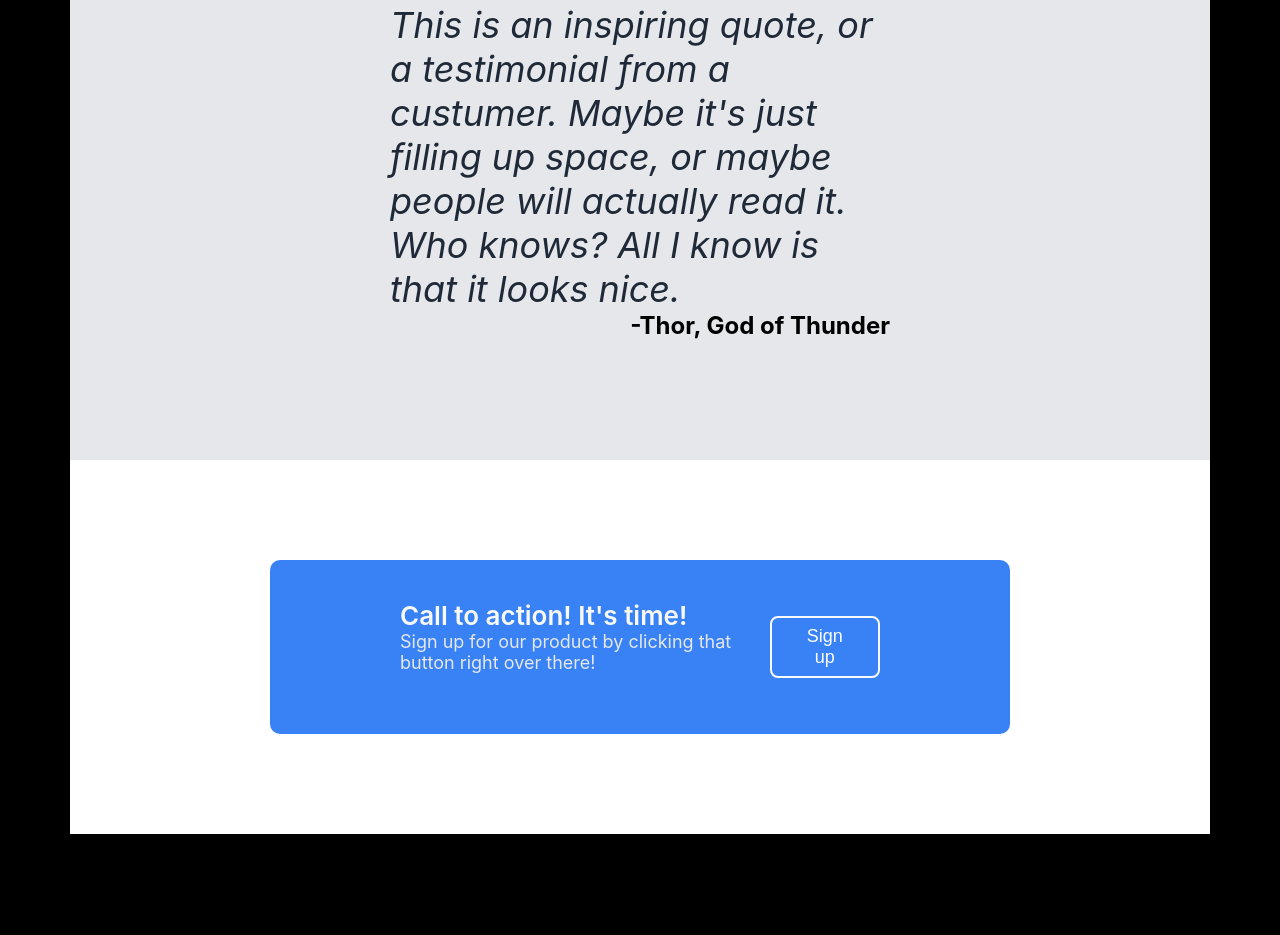
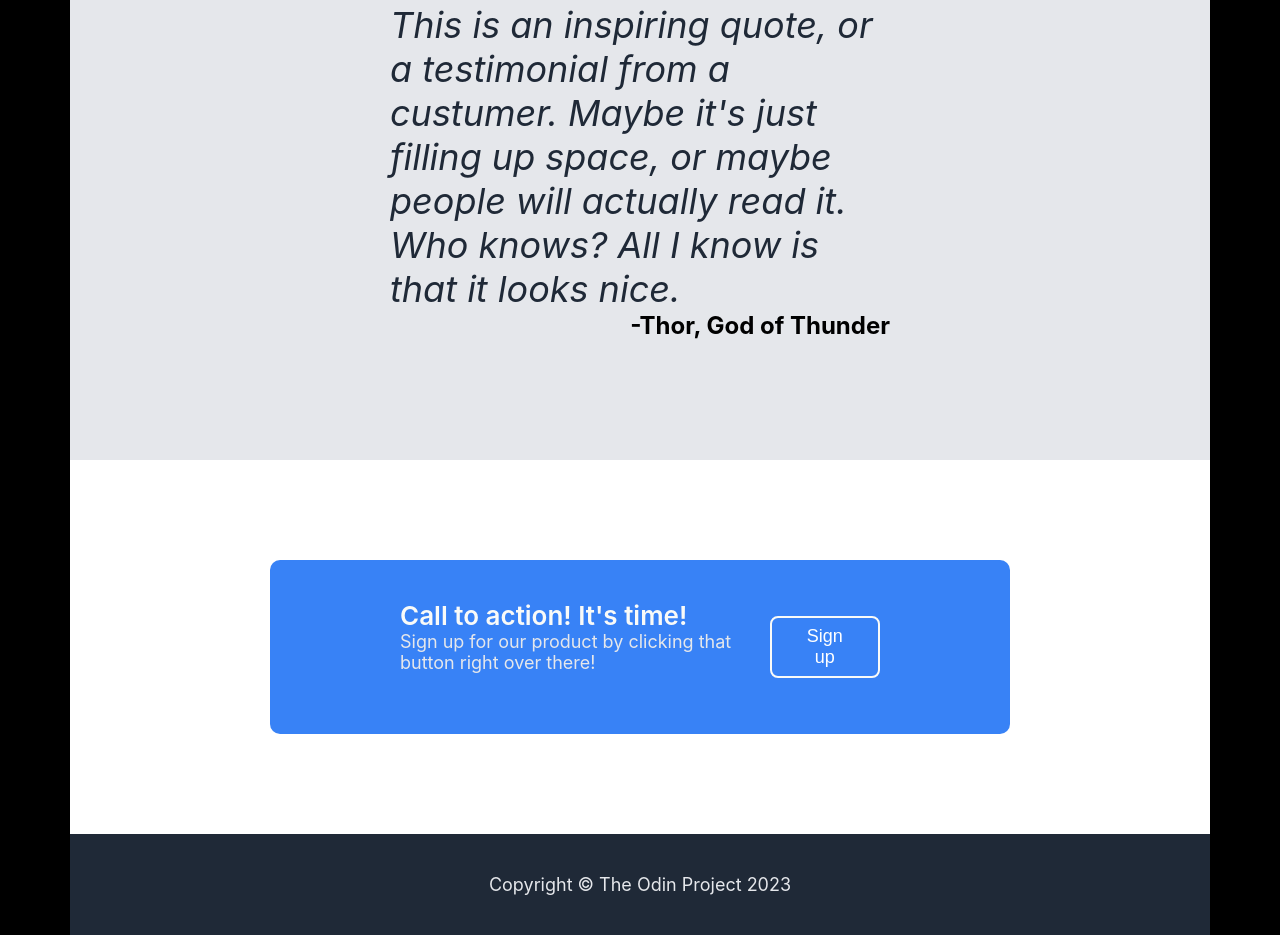
Before and after one commit to Laura202301/landing-page, a plain HTML site: page index.html in a window 1280 px wide. Shown: the part 1057-1992 px from the top of the page. Before the commit the page ends 1911 px from the top, so only its background shows below. Drawn offline with Linux system fonts and the light colour scheme.

Commit message:
Add style to footer

```diff
--- a/style.css
+++ b/style.css
@@ -134,3 +134,13 @@ img {
 .sign-up2 {
     border: 2px solid #F9FAF8;
 }
+
+/*Footer style*/
+
+.footer {
+    background:#1F2937;
+    font-size: 18px;
+    color: #E5E7EB;
+    text-align: center;
+    padding: 40px 130px;
+}
```
